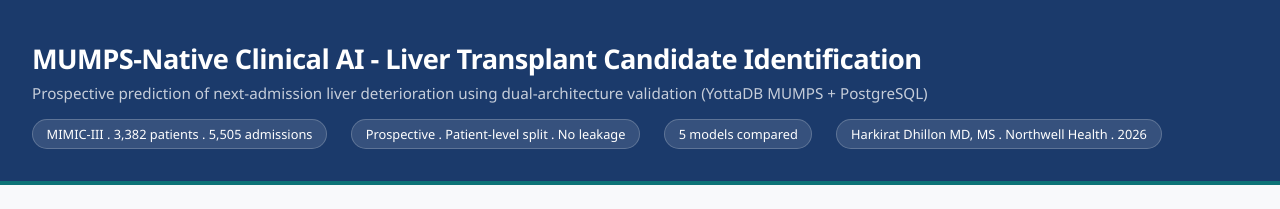
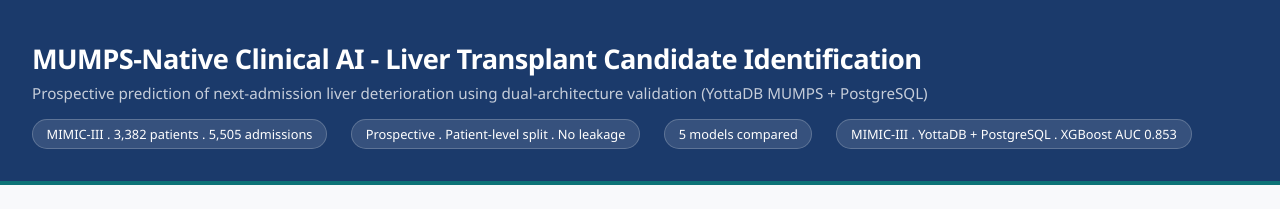
Before and after one commit to harkiratdhillon42482/mimic3-hie, a plain HTML site: page docs/index.html in a window 1280 px wide. Shown: the top 209 px of the page. Drawn offline with nearby package versions, Linux system fonts and the light colour scheme.

Commit message:
Remove name from footer

```diff
--- a/docs/index.html
+++ b/docs/index.html
@@ -355,7 +355,7 @@
     <span class="meta-chip">MIMIC-III . 3,382 patients . 5,505 admissions</span>
     <span class="meta-chip">Prospective . Patient-level split . No leakage</span>
     <span class="meta-chip">5 models compared</span>
-    <span class="meta-chip">Harkirat Dhillon MD, MS . Northwell Health . 2026</span>
+    <span class="meta-chip">MIMIC-III . YottaDB + PostgreSQL . XGBoost AUC 0.853</span>
   </div>
 </header>
 
@@ -688,7 +688,7 @@
 
 <footer>
   <strong>MUMPS-Native Clinical AI for Liver Transplant Candidate Identification</strong><br>
-  Harkirat Dhillon MD, MS - Northwell Health - 2026 . MIMIC-III . YottaDB + PostgreSQL . XGBoost AUC 0.853
+  MIMIC-III . YottaDB + PostgreSQL . XGBoost AUC 0.853 . MIMIC-III . YottaDB + PostgreSQL . XGBoost AUC 0.853
 </footer>
 
 <script>
```
